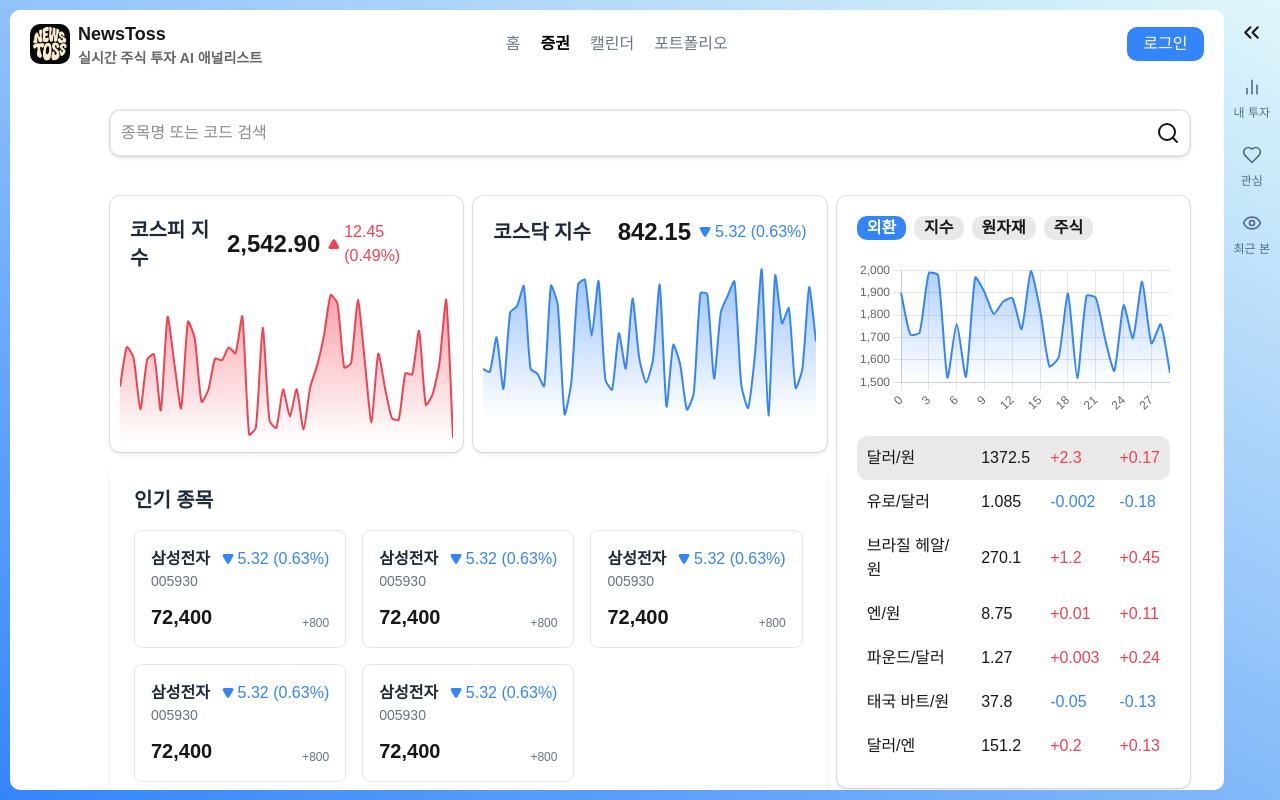
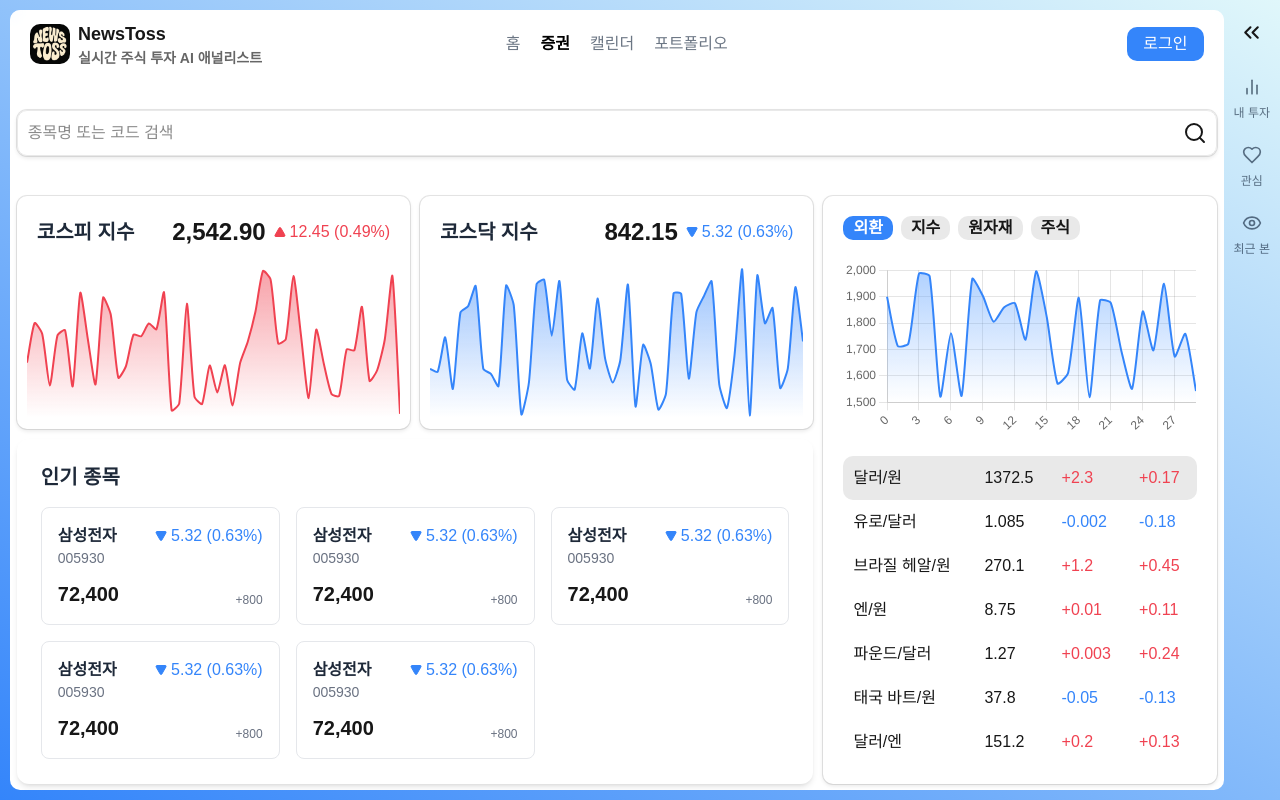
Before and after one commit to parkstar12/news-toss, a Next.js app: page /stock in a window 1280 px wide. Built offline with nearby package versions, Linux system fonts and the light colour scheme.

Commit message:
layout: 각 페이지별 메인 컨텐츠 max width 재설정

```diff
--- a/app/(main)/calendar/layout.tsx
+++ b/app/(main)/calendar/layout.tsx
@@ -8,7 +8,7 @@ export const metadata: Metadata = {
 };
 
 const CalendarLayout = ({ children }: { children: React.ReactNode }) => {
-  return <div className="px-[100px]">{children}</div>;
+  return <div className="max-w-[1200px] mx-auto">{children}</div>;
 };
 
 export default CalendarLayout;
--- a/app/(main)/home/layout.tsx
+++ b/app/(main)/home/layout.tsx
@@ -7,7 +7,7 @@ export const metadata: Metadata = {
 };
 
 const HomeLayout = ({ children }: { children: React.ReactNode }) => {
-  return <div className="px-[100px]">{children}</div>;
+  return <div className="max-w-[1200px] mx-auto">{children}</div>;
 };
 
 export default HomeLayout;
--- a/app/(main)/layout.tsx
+++ b/app/(main)/layout.tsx
@@ -18,7 +18,8 @@ export default function MainLayout({
             id="main-layout"
             className="flex-1 overflow-x-auto overflow-y-scroll pt-[100px] flex flex-col justify-between"
           >
-            <div className="min-w-main-max w-full">{children}</div>
+            {/* <div className="min-w-main-max w-full">{children}</div> */}
+            <div className="w-full">{children}</div>
             <Footer />
           </div>
         </div>
--- a/app/(main)/portfolio/compare/layout.tsx
+++ b/app/(main)/portfolio/compare/layout.tsx
@@ -12,7 +12,7 @@ const PortfolioCompareLayout = ({
 }: {
   children: React.ReactNode;
 }) => {
-  return <>{children}</>;
+  return <div className="max-w-[900px] mx-auto">{children}</div>;
 };
 
 export default PortfolioCompareLayout;
--- a/app/(main)/portfolio/info/layout.tsx
+++ b/app/(main)/portfolio/info/layout.tsx
@@ -7,7 +7,7 @@ export const metadata: Metadata = {
 };
 
 const PortfolioInfoLayout = ({ children }: { children: React.ReactNode }) => {
-  return <div className="max-w-[700px] mx-auto">{children}</div>;
+  return <div className="max-w-[900px] mx-auto">{children}</div>;
 };
 
 export default PortfolioInfoLayout;
--- a/app/(main)/stock/[code]/layout.tsx
+++ b/app/(main)/stock/[code]/layout.tsx
@@ -17,7 +17,7 @@ export async function generateMetadata({
 }
 
 const StockDetailLayout = ({ children }: { children: React.ReactNode }) => {
-  return <>{children}</>;
+  return <div className="px-[100px]">{children}</div>;
 };
 
 export default StockDetailLayout;
--- a/app/(main)/stock/layout.tsx
+++ b/app/(main)/stock/layout.tsx
@@ -10,7 +10,7 @@ export const metadata: Metadata = {
 };
 
 const StockLayout = ({ children }: { children: React.ReactNode }) => {
-  return <div className="px-[100px]">{children}</div>;
+  return <>{children}</>;
 };
 
 export default StockLayout;
--- a/app/(main)/stock/page.tsx
+++ b/app/(main)/stock/page.tsx
@@ -28,7 +28,7 @@ const StockPage = () => {
   };
 
   return (
-    <div className="flex flex-col gap-[40px]">
+    <div className="flex flex-col gap-[40px] max-w-[1200px] mx-auto">
       <div className="w-full shadow-color rounded-main relative">
         <Input
           value={stockSearch}
```
